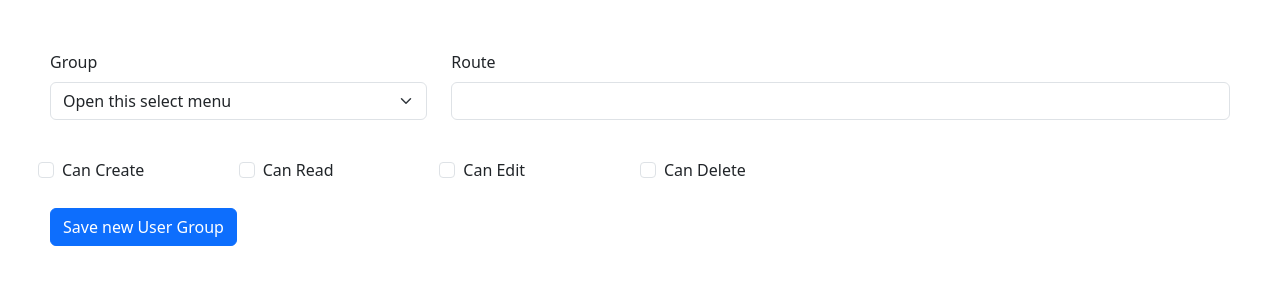
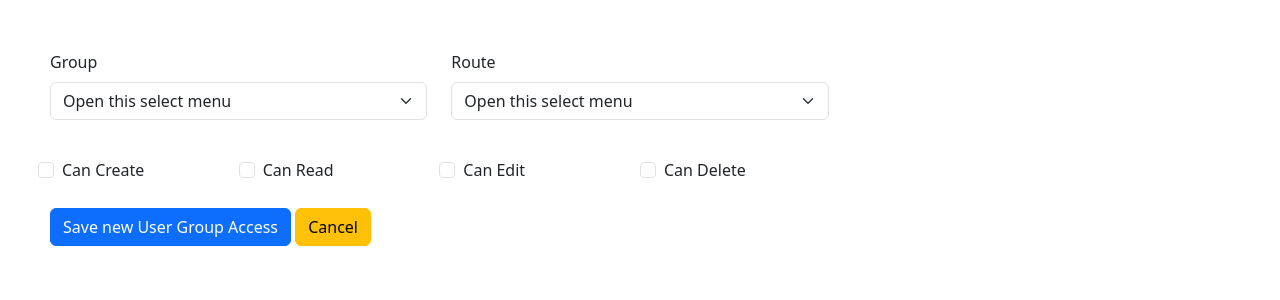
Before and after one commit to renantescaro/flask-estrutura-basica, a Flask app: page /user/group/access/new in a window 1280 px wide. Shown: the part 70-370 px from the top of the page. Run offline with Flask 3, Linux system fonts and the light colour scheme; the visitor is signed in with stand-in values (Sample User, id 1); some libraries are stand-ins or nearby versions.

Commit message:
feature: change route input to select tag

```diff
--- a/main/templates/user_group_access/new.html
+++ b/main/templates/user_group_access/new.html
@@ -15,16 +15,21 @@
             <div class="row">
                 <div class="col-mb-12 col-sm-4">
                     <label class="form-label">Group</label>
-                    <select name="id_group" class="form-select" aria-label="Default select example">
+                    <select name="id_group" class="form-select" aria-label="Default select Group">
                         <option selected>Open this select menu</option>
                         {% for group in user_groups %}
                             <option value="{{group['id']}}">{{group['name']}}</option>
                         {% endfor %}
                     </select>
                 </div>
-                <div class="col-mb-12 col-sm-8">
+                <div class="col-mb-12 col-sm-4">
                     <label class="form-label">Route</label>
-                    <input name="route" type="text" class="form-control">
+                    <select name="route" class="form-select" aria-label="Default select Route">
+                        <option selected>Open this select menu</option>
+                        {% for route in routes %}
+                            <option value="{{route['id']}}">{{route['name']}}</option>
+                        {% endfor %}
+                    </select>
                 </div>
             </div>
             <div class="row">
@@ -46,7 +51,8 @@
                 </div>
             </div>
             <br>
-            <button type="submit" class="btn btn-primary">Save new User Group</button>
+            <button type="submit" class="btn btn-primary">Save new User Group Access</button>
+            <a class="btn btn-warning" href="/user/group/access">Cancel</a>
         </form>
     </div>
 </body>
```
